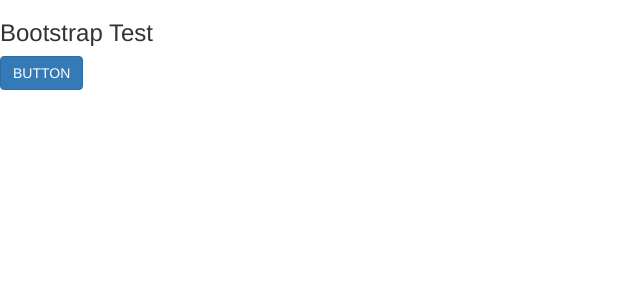
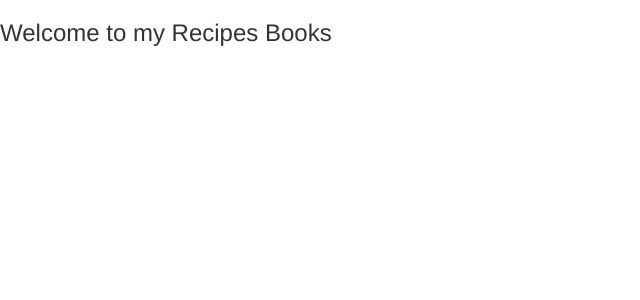
Before and after one commit to StepanB/recipe-book, an Angular app: page / in a window 1280 px wide. Shown: the top 300 px of the page, without its empty margins (0-640 px from the left). Built offline with nearby package versions, Linux system fonts and the light colour scheme.

Commit message:
Homepage update

```diff
--- a/src/app/app.component.html
+++ b/src/app/app.component.html
@@ -1,2 +1 @@
-<h3>Bootstrap Test</h3>
-<button class="btn btn-primary">BUTTON</button>
+<h3>Welcome to my Recipes Books</h3>
```
